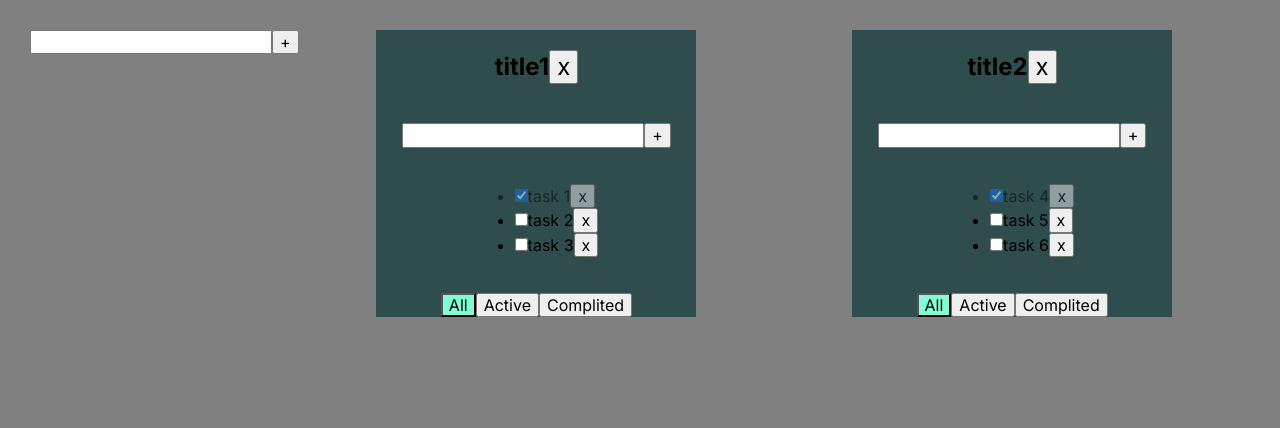
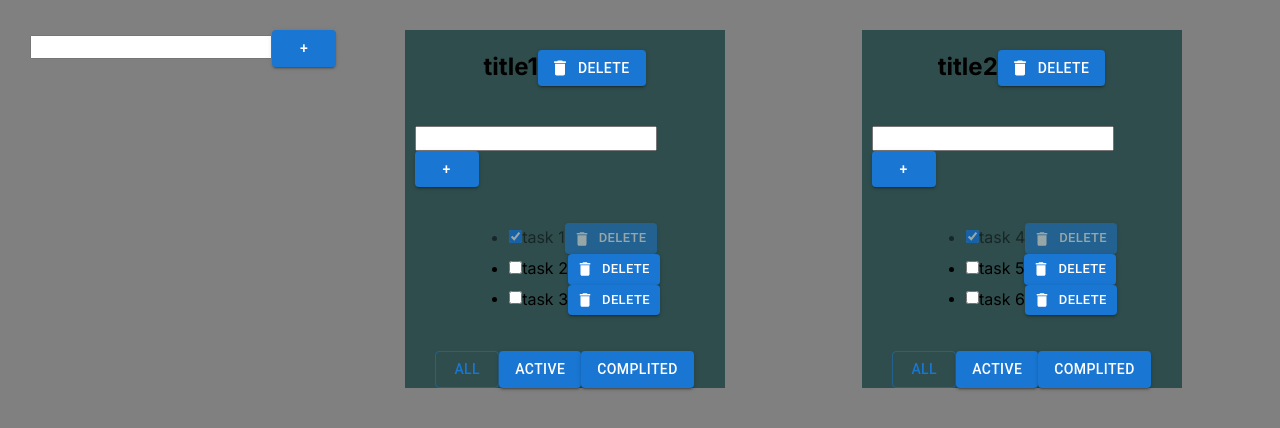
Before and after one commit to osipikav/todo-list, a React (Vite) app: page / in a window 1280 px wide. Shown: the top 428 px of the page. Built offline with nearby package versions, Linux system fonts and the light colour scheme.

Commit message:
added material ui

```diff
--- a/package.json
+++ b/package.json
@@ -28,19 +28,23 @@
     ]
   },
   "dependencies": {
+    "@emotion/react": "^11.11.4",
+    "@emotion/styled": "^11.11.0",
+    "@mui/icons-material": "^5.15.14",
+    "@mui/material": "^5.15.14",
     "react": "^18.2.0",
     "react-dom": "^18.2.0",
     "react-router-dom": "^6.8.2",
     "uuid": "^9.0.1"
   },
   "devDependencies": {
-    "@types/uuid": "^9.0.8",
     "@testing-library/jest-dom": "^5.16.5",
     "@testing-library/react": "^14.0.0",
     "@testing-library/user-event": "^14.4.3",
     "@types/node": "^18.15.10",
     "@types/react": "^18.0.29",
     "@types/react-dom": "^18.0.11",
+    "@types/uuid": "^9.0.8",
     "@typescript-eslint/eslint-plugin": "^5.56.0",
     "@typescript-eslint/parser": "^5.56.0",
     "@vitejs/plugin-react": "^3.1.0",
--- a/src/components/AddItemForm/AddItemForm.tsx
+++ b/src/components/AddItemForm/AddItemForm.tsx
@@ -1,3 +1,4 @@
+import { Button } from '@mui/material';
 import { ChangeEvent, useState, KeyboardEvent } from 'react';
 
 type AddItemFormPropsType = {
@@ -34,7 +35,9 @@ export function AddItemForm(props: AddItemFormPropsType) {
         onKeyDown={onNewTitleKeyDownHandler}
         className={error ? 'error' : ''}
       />
-      <button onClick={addTask}>+</button>
+      <Button variant="contained" onClick={addTask}>
+        +
+      </Button>
       {error && <div className="error-message"> {error}</div>}
     </div>
   );
--- a/src/components/ToDoList/ToDoList.tsx
+++ b/src/components/ToDoList/ToDoList.tsx
@@ -1,5 +1,7 @@
+import { Button } from '@mui/material';
 import { AddItemForm } from 'components/AddItemForm/AddItemForm';
 import { EditableSpan } from 'components/EditableSpan/EditableSpan';
+import DeleteIcon from '@mui/icons-material/Delete';
 
 export type FilterTypes = 'all' | 'active' | 'complited';
 
@@ -48,7 +50,13 @@ export function ToDoList(props: PropsType) {
     <div className="container">
       <h2>
         <EditableSpan title={props.title} onChangeTitle={changeTodolistTitle} />
-        <button onClick={() => props.removeTaskList(props.id)}>x</button>
+        <Button
+          variant="contained"
+          startIcon={<DeleteIcon />}
+          onClick={() => props.removeTaskList(props.id)}
+        >
+          delete
+        </Button>
       </h2>
       <AddItemForm addItem={addTask} />
       <ul>
@@ -68,30 +76,37 @@ export function ToDoList(props: PropsType) {
             <li key={task.id} className={task.isDone ? 'is-done' : ''}>
               <input type="checkbox" checked={task.isDone} onChange={onChangeHandler} />
               <EditableSpan title={task.task} onChangeTitle={changeTaskTitle} />
-              <button onClick={removeTask}>x</button>
+              <Button
+                variant="contained"
+                size="small"
+                startIcon={<DeleteIcon />}
+                onClick={removeTask}
+              >
+                delete
+              </Button>
             </li>
           );
         })}
       </ul>
       <div>
-        <button
-          className={props.filter === 'all' ? 'active-filter' : ''}
+        <Button
+          variant={props.filter === 'all' ? 'outlined' : 'contained'}
           onClick={onAllClickHandler}
         >
           All
-        </button>
-        <button
-          className={props.filter === 'active' ? 'active-filter' : ''}
+        </Button>
+        <Button
+          variant={props.filter === 'active' ? 'outlined' : 'contained'}
           onClick={onActiveClickHandler}
         >
           Active
-        </button>
-        <button
-          className={props.filter === 'complited' ? 'active-filter' : ''}
+        </Button>
+        <Button
+          variant={props.filter === 'complited' ? 'outlined' : 'contained'}
           onClick={onComplitedClickHandler}
         >
           Complited
-        </button>
+        </Button>
       </div>
     </div>
   );
```
Also changed, not shown: 1 other file (tests, documents, lock files or other folders).
